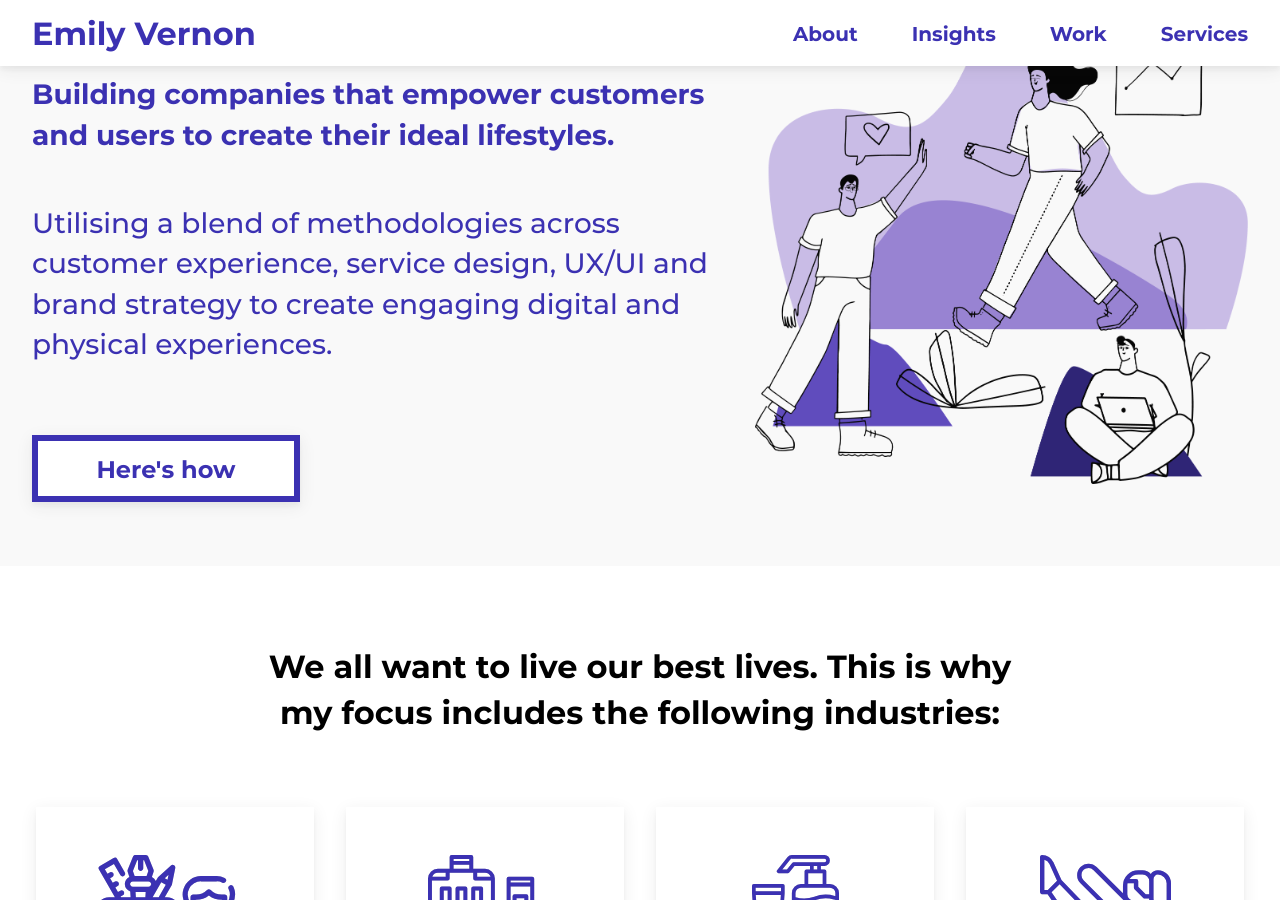
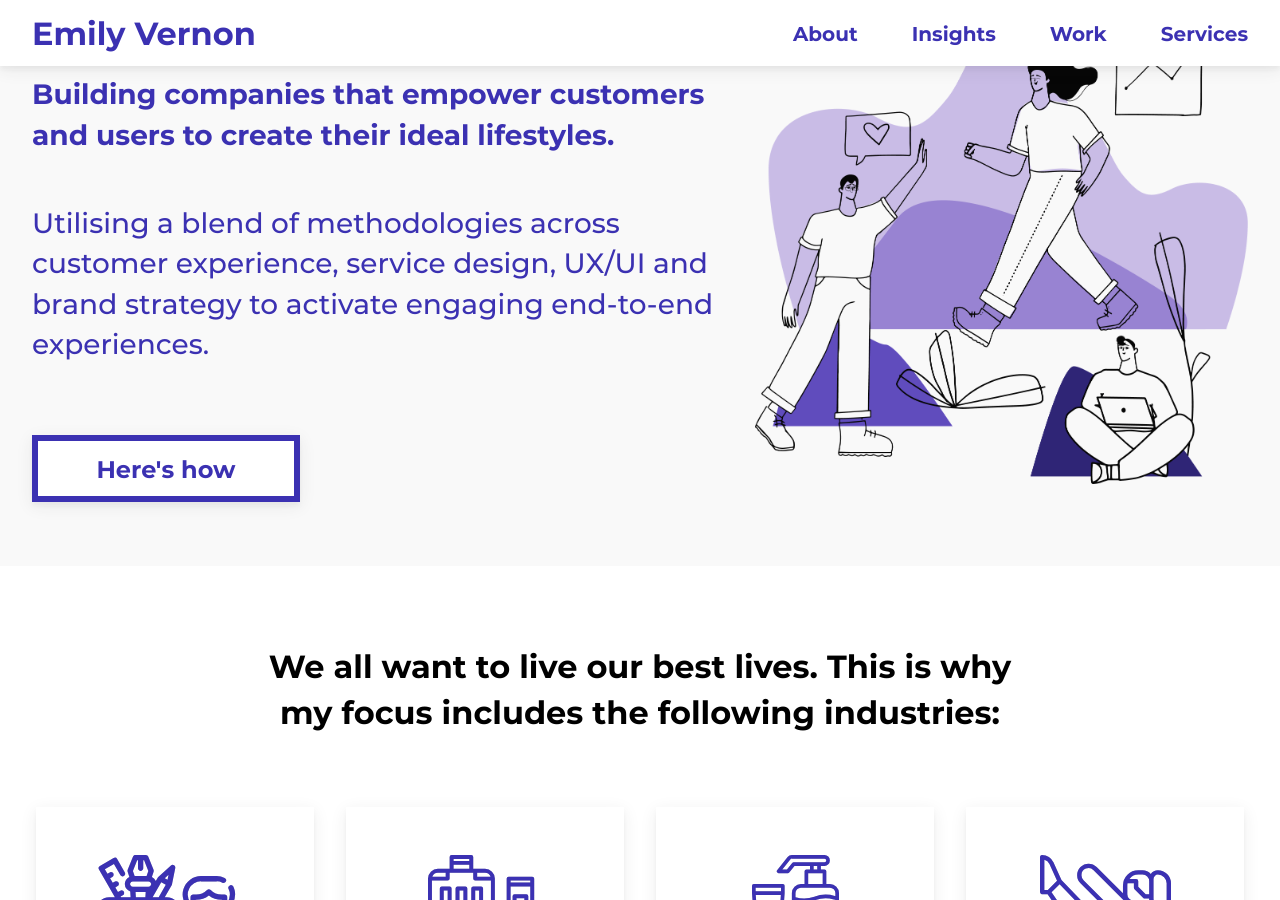
Before and after one commit to emilygv/emilyvernon.com, a Jekyll site: the page built from index.md, in a window 1280 px wide and 900 px high, scrolled down 542 px. Built offline with Jekyll 4.4.1, drawn with Linux system fonts in a browser that asks for light colours.

Commit message:
Update index.md

```diff
--- a/index.md
+++ b/index.md
@@ -10,7 +10,7 @@
 {% include hero_intro.html
 title= "Hi there - I’m Emily"
 subtitle= "Building companies that empower customers and users to create their ideal lifestyles."
-description= "Utilising a blend of methodologies across customer experience, service design, UX/UI and brand strategy to create engaging digital and physical experiences."
+description= "Utilising a blend of methodologies across customer experience, service design, UX/UI and brand strategy to activate engaging end-to-end experiences."
 image= "/assets/images/homepage_hero.png"
 button_title= "Here's how" button_link= "/services"
 %}
```
